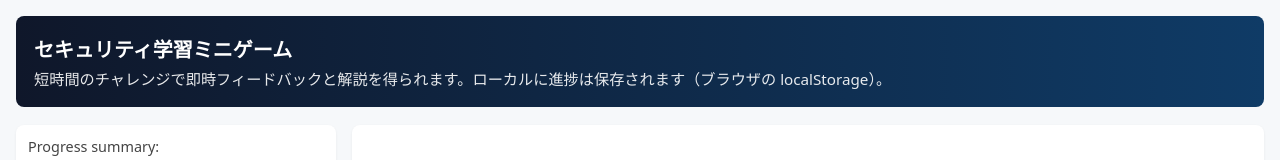
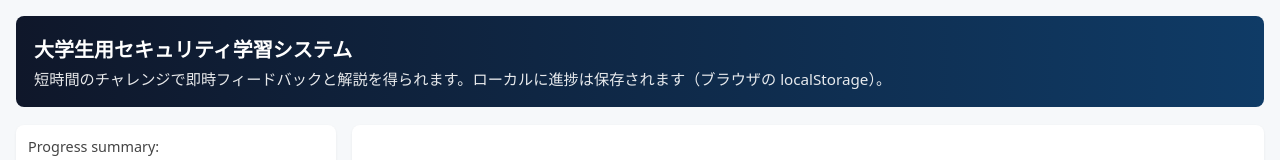
Before and after one commit to yangjinteng754-spec/daigaku, a plain HTML site: page index.html in a window 1280 px wide. Shown: the top 160 px of the page. Drawn offline with Linux system fonts and the light colour scheme.

Commit message:
Update index.html

```diff
--- a/index.html
+++ b/index.html
@@ -3,7 +3,7 @@
 <head>
   <meta charset="utf-8" />
   <meta name="viewport" content="width=device-width,initial-scale=1" />
-  <title>セキュリティ学習ミニゲーム</title>
+  <title>大学生用セキュリティ学習システム</title>
   <style>
     body { font-family: system-ui, -apple-system, "Segoe UI", Roboto, "Hiragino Kaku Gothic ProN", "Noto Sans JP", "メイリオ", sans-serif; margin: 0; padding: 16px; background: #f6f8fa; color: #111; }
     header { background: linear-gradient(90deg,#0f172a,#0f3b66); color: #fff; padding: 18px; border-radius: 8px; margin-bottom: 18px; }
@@ -36,7 +36,7 @@
 </head>
 <body>
   <header>
-    <h1>セキュリティ学習ミニゲーム</h1>
+    <h1>大学生用セキュリティ学習システム</h1>
     <p class="lead">短時間のチャレンジで即時フィードバックと解説を得られます。ローカルに進捗は保存されます（ブラウザの localStorage）。</p>
   </header>
 
```
